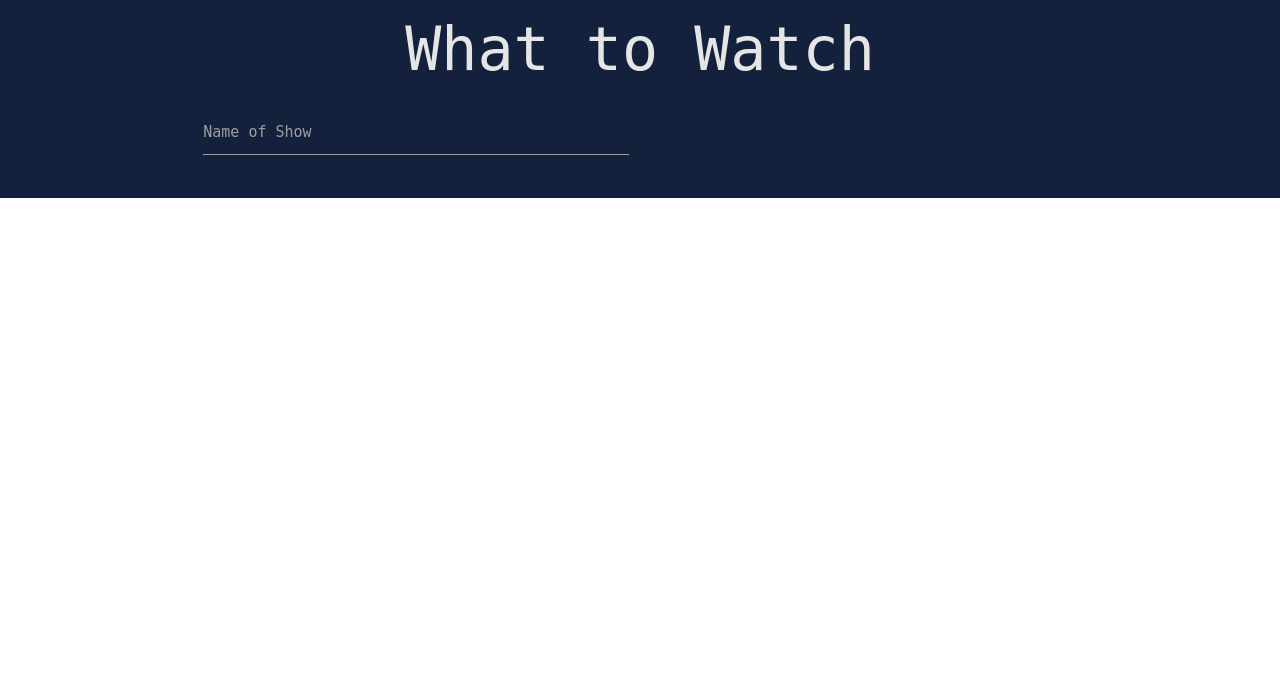
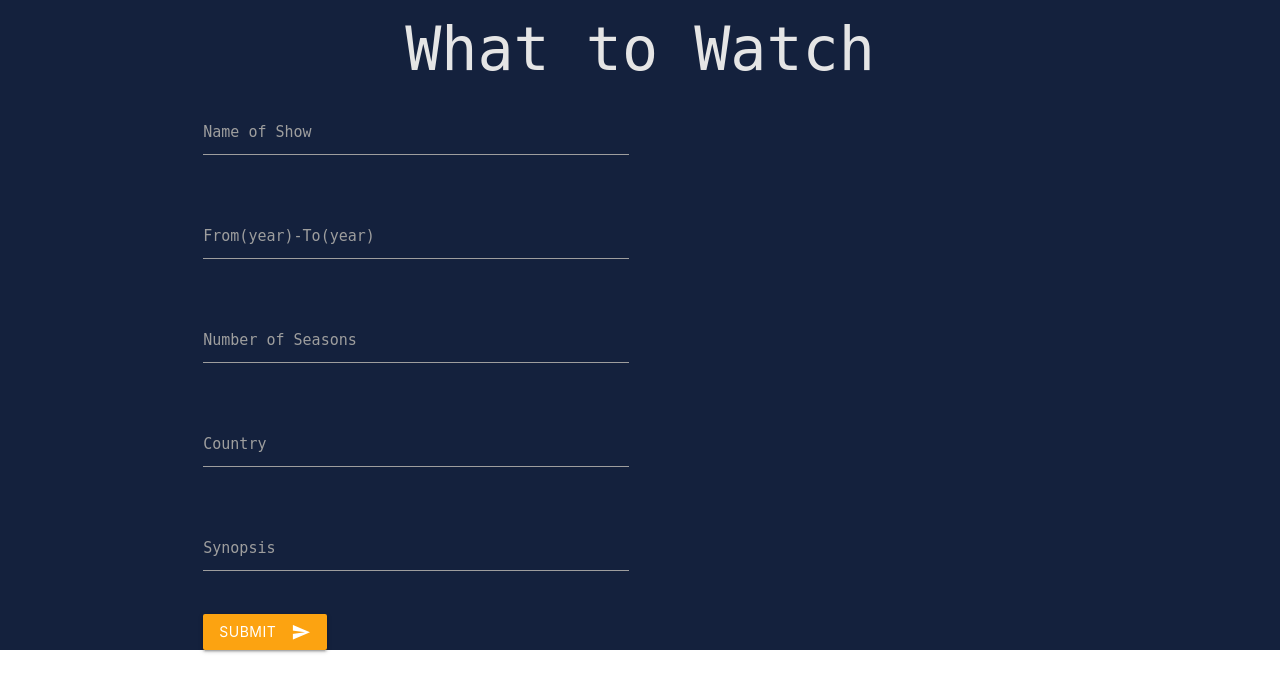
Before and after one commit to Code-Institute-Submissions/TVreview, a Flask app: page /addshow in a window 1280 px wide. Shown: the part 65-757 px from the top of the page. Run offline with Flask 2, Linux system fonts and the light colour scheme; some libraries are stand-ins or nearby versions; some web fonts are replaced.

Commit message:
Linked addshow.html with database so that form is submitted.

```diff
--- a/app.py
+++ b/app.py
@@ -1,5 +1,5 @@
 import os
-from flask import Flask, render_template, url_for
+from flask import Flask, render_template, url_for, redirect, request
 from flask_pymongo import PyMongo
 from bson.objectid import ObjectId
 if os.path.exists("env.py"):
@@ -12,6 +12,8 @@ app.config["MONGO_DBNAME"] = os.environ.get("MONGO_DBNAME")
 app.config["MONGO_URI"] = os.environ.get("MONGO_URI")
 app.secret_key = os.environ.get("SECRET_KEY")
 
+mongo = PyMongo(app)
+
 
 @app.route("/")
 def index():
@@ -23,6 +25,20 @@ def addShow():
     return render_template("addshow.html")
 
 
+@app.route('/submitShow', methods=['POST'])
+def submitShow():
+    show = {
+        "name": request.form.get("name"),
+        "years": request.form.get("years"),
+        "seasons": request.form.get("seasons"),
+        "country": request.form.get("country"),
+        "synopsis": request.form.get("synopsis")
+    }
+    tvshow = mongo.db.show
+    tvshow.insert_one(show)
+    return redirect(url_for("addShow"))
+
+
 if __name__ == "__main__":
     app.run(host=os.environ.get("IP"),
             port=int(os.environ.get("PORT")),
--- a/static/css/style.css
+++ b/static/css/style.css
@@ -9,6 +9,9 @@
     background-color: #14213D;
 }
 
+.colour-yellow {
+    background-color: #fca311;
+}
 
 /*--------------nav and title-------------------*/
 
--- a/templates/addshow.html
+++ b/templates/addshow.html
@@ -2,14 +2,44 @@
 
 {% block content %}
 <div class="row container">
-    <form class="col s12">
+    <form action = "{{ url_for('submitShow') }}" method = "POST" class="col s12">
       <div class="row">
         <div class="input-field custom-text col s6">
-          <input id="last_name" type="text" class="validate">
-          <label for="last_name">Name of Show</label>
+          <input id="name" type="text" class="validate custom-text" name="name">
+          <label for="name">Name of Show</label>
         </div>
       </div>
+       <div class="row">
+        <div class="input-field custom-text col s6">
+          <input id="years" type="text" class="validate custom-text" name="years">
+          <label for="years">From(year)-To(year)</label>
+        </div>
+      </div>
+       <div class="row">
+        <div class="input-field custom-text col s6">
+          <input id="seasons" type="text" class="validate custom-text" name="seasons">
+          <label for="seasons">Number of Seasons</label>
+        </div>
+      </div>
+       <div class="row">
+        <div class="input-field custom-text col s6">
+          <input id="country" type="text" class="validate custom-text" name="country">
+          <label for="country">Country</label>
+        </div>
+      </div>
+       <div class="row">
+        <div class="input-field custom-text col s6">
+          <input id="synopsis" type="text" class="validate custom-text" name="synopsis">
+          <label for="synopsis">Synopsis</label>
+        </div>
+      </div>
+      <div>
+        <button class="btn waves-effect waves-light colour-yellow" type="submit">Submit
+            <i class="material-icons right">send</i>
+        </button>
+    </div>
     </form>
+
 </div>
 
 {% endblock %}
```
